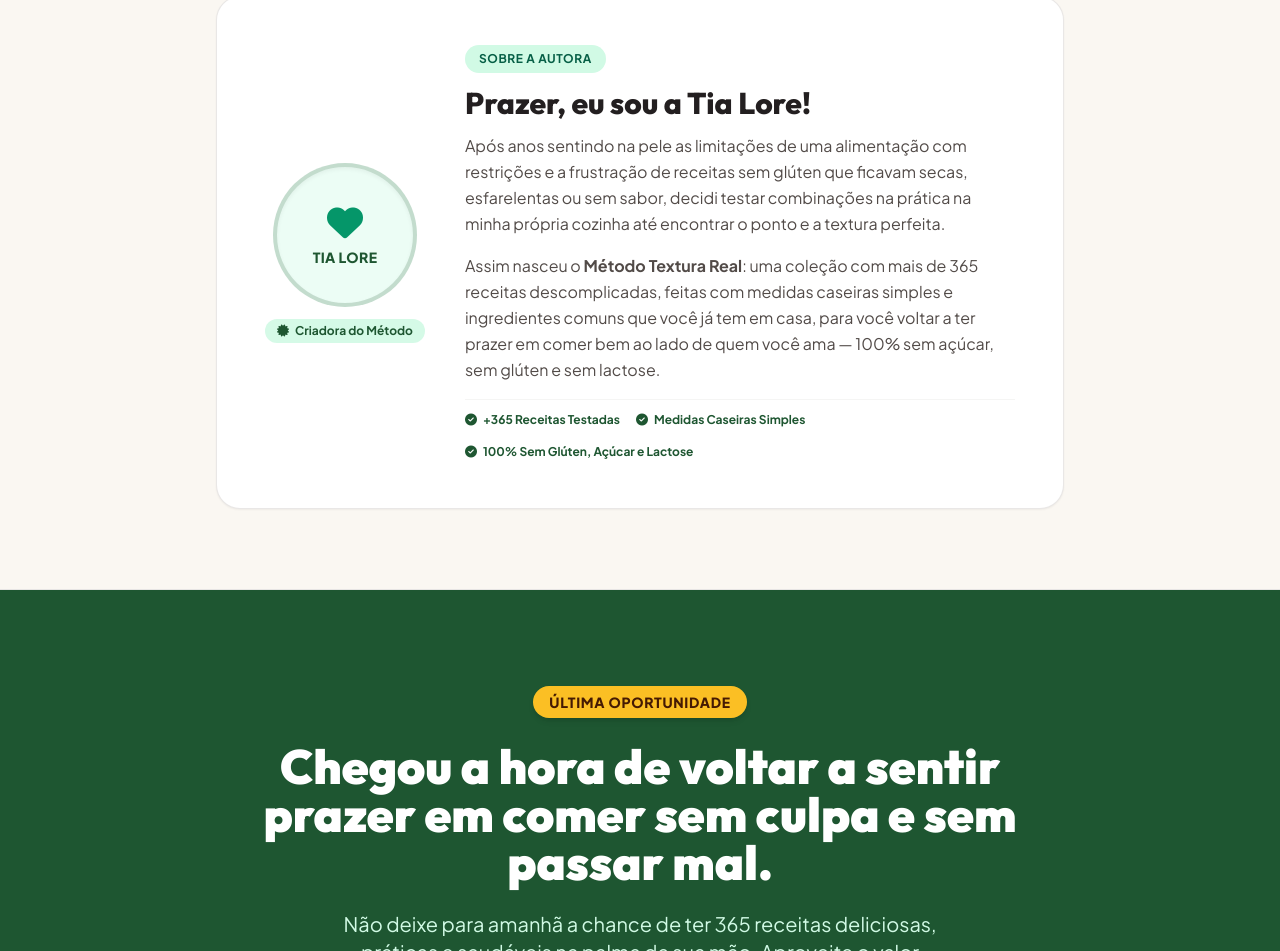
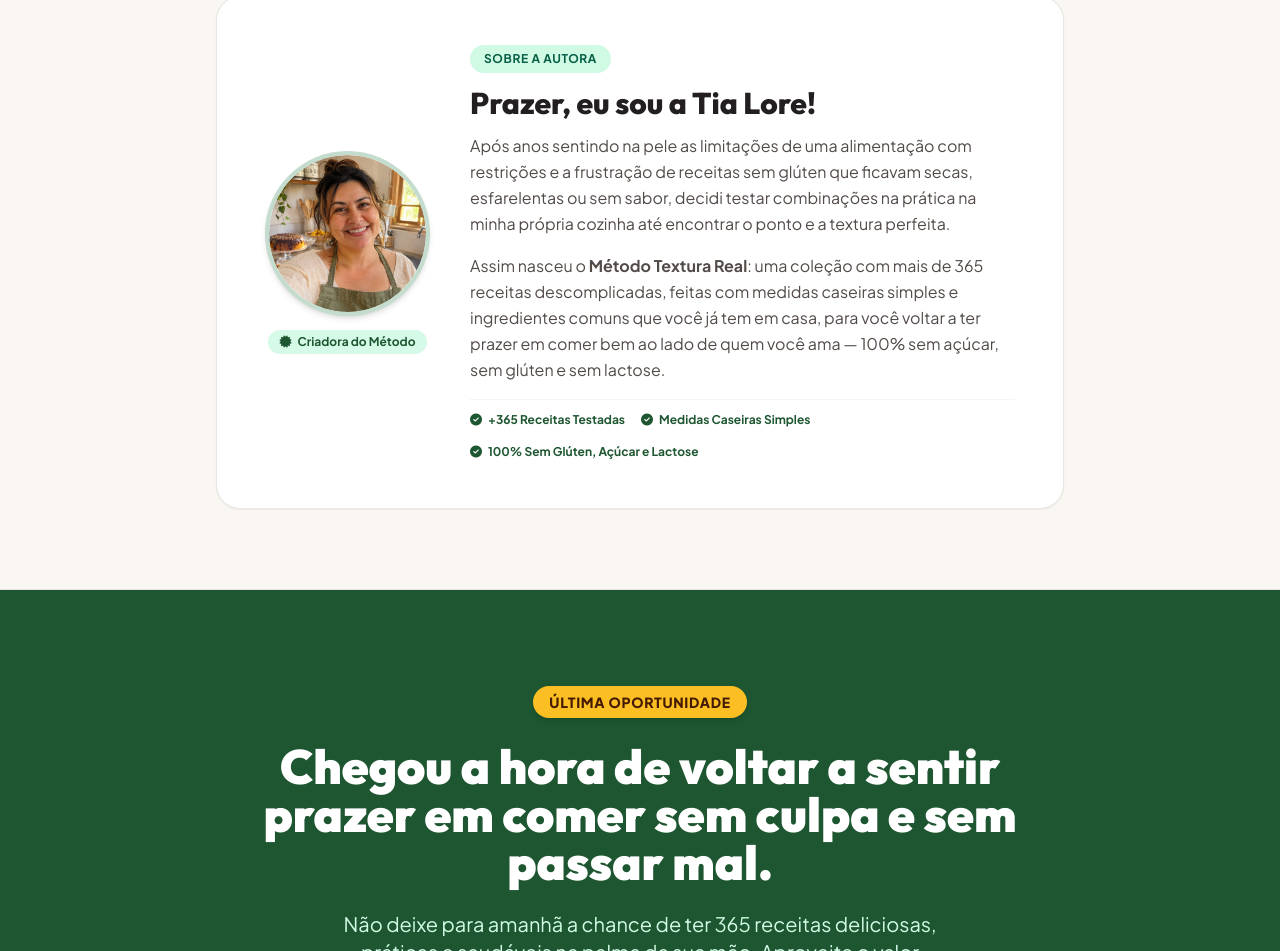
Before and after one commit to anthonyfiuza307-eng/receitas-sem-gluten, a plain HTML site: page index.html in a window 1280 px wide. Shown: the part 9857-10808 px from the top of the page. Drawn offline with nearby package versions, Linux system fonts and the light colour scheme.

Commit message:
feat: adicionar foto da Tia Lore na secao Sobre a Autora

```diff
--- a/index.html
+++ b/index.html
@@ -1443,11 +1443,13 @@
 
         <!-- Selo de Autora da Tia Lore -->
         <div class="flex-shrink-0 flex flex-col items-center">
-          <div class="w-32 h-32 sm:w-36 sm:h-36 rounded-full bg-emerald-50 border-4 border-[#1E5631]/20 flex flex-col items-center justify-center shadow-inner relative overflow-hidden text-[#1E5631]">
-            <i class="fa-solid fa-heart text-4xl mb-1 text-emerald-600"></i>
-            <span class="font-extrabold text-sm uppercase tracking-wide">Tia Lore</span>
-          </div>
-          <span class="mt-3 inline-flex items-center gap-1.5 text-xs font-bold text-[#1E5631] bg-emerald-100/90 px-3 py-1 rounded-full">
+          <div
+            class="w-[130px] h-[130px] sm:w-[150px] sm:h-[150px] md:w-[165px] md:h-[165px] rounded-full border-4 border-[#1E5631]/20 shadow-md relative overflow-hidden bg-emerald-50">
+            <img src="images/tia-lore.jpg" alt="Tia Lore — Criadora do Método Textura Real"
+              class="w-full h-full object-cover object-[center_top] rounded-full select-none" loading="lazy">
+          </div>
+          <span
+            class="mt-3.5 inline-flex items-center gap-1.5 text-xs font-bold text-[#1E5631] bg-emerald-100/90 px-3 py-1 rounded-full">
             <i class="fa-solid fa-certificate"></i> Criadora do Método
           </span>
         </div>
```
Also changed, not shown: images/tia-lore.jpg (added).
